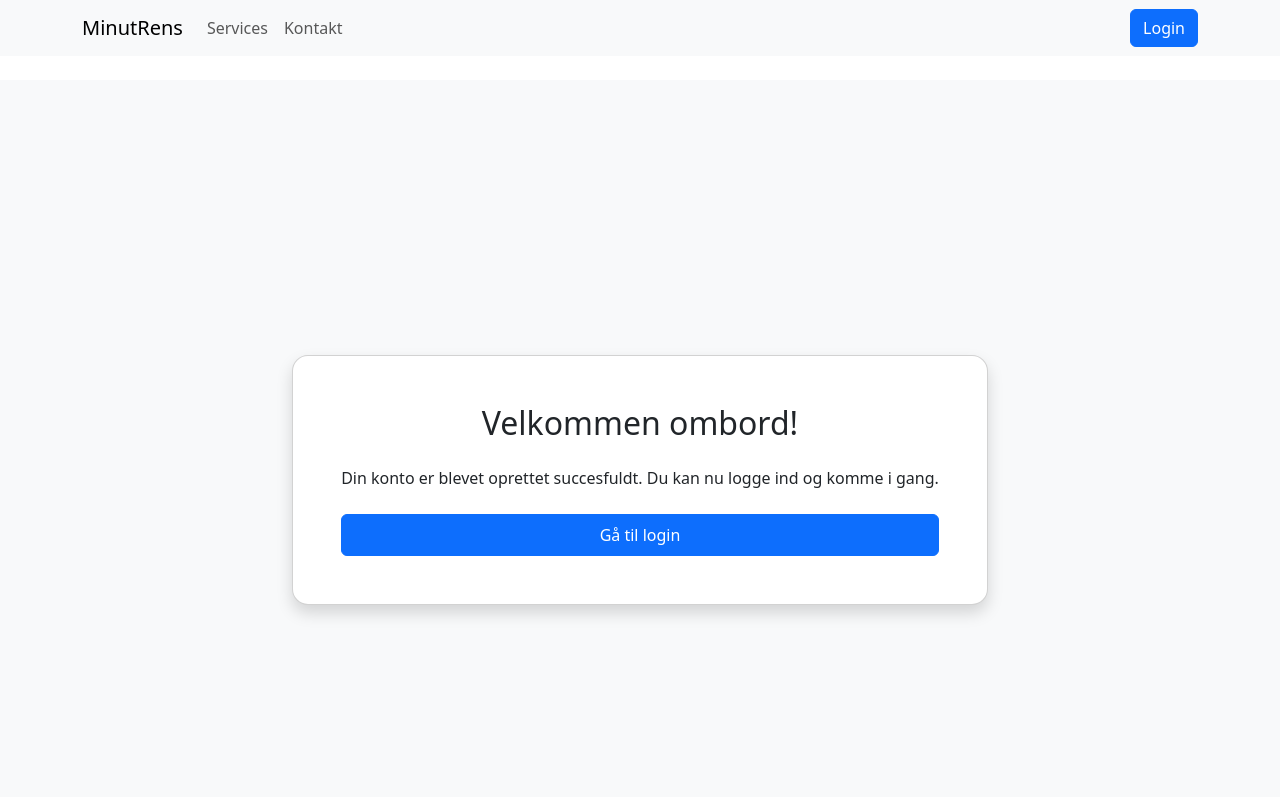
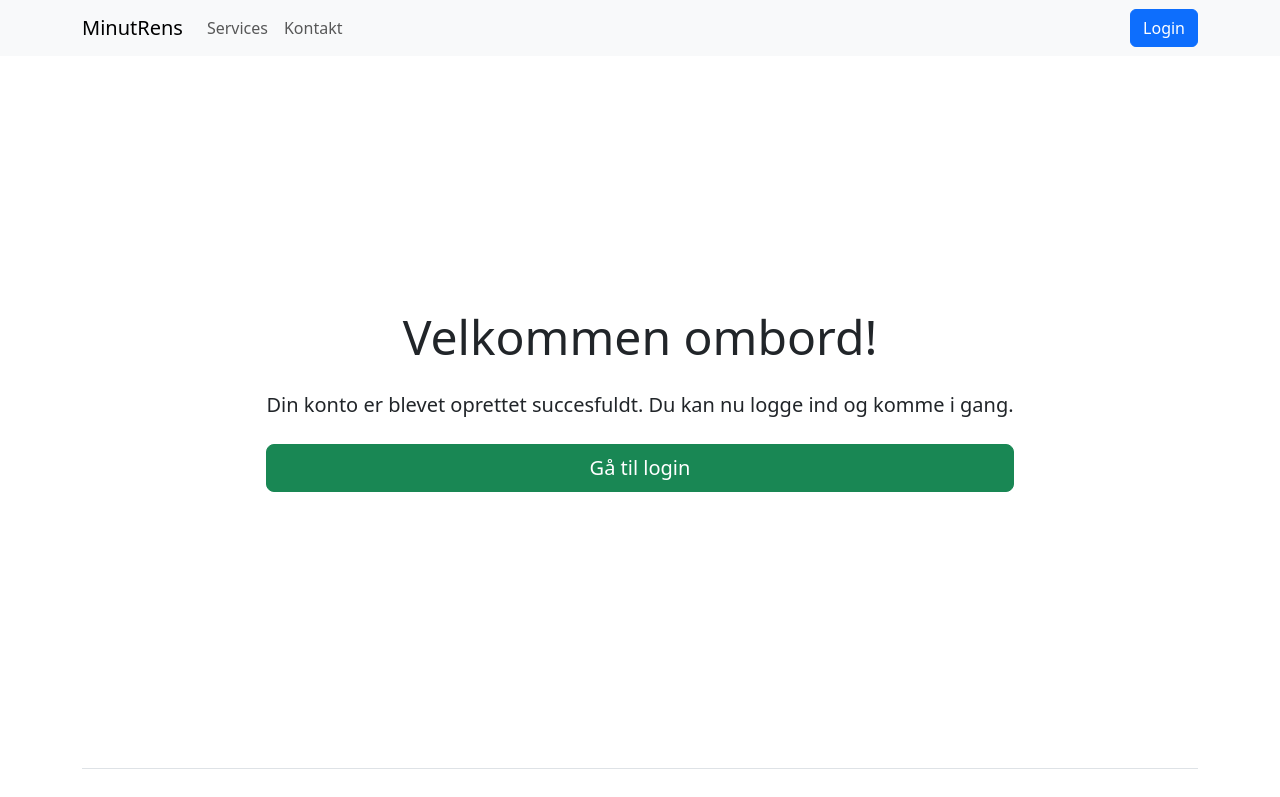
Before and after one commit to Alirazaakhtar/minut-rens-frontend, a React (Create React App) app in the folder minut-rens-frontend/: page /oprettet in a window 1280 px wide. Shown: the top 797 px of the page. Built offline with nearby package versions, Linux system fonts and the light colour scheme.

Commit message:
register success

```diff
--- a/minut-rens-frontend/src/pages/RegistrationSuccess.jsx
+++ b/minut-rens-frontend/src/pages/RegistrationSuccess.jsx
@@ -2,11 +2,11 @@ import { Link } from 'react-router-dom';
 
 const RegistrationSuccess = () => {
   return (
-    <div className="d-flex justify-content-center align-items-center vh-100 bg-light">
-      <div className="card p-5 shadow rounded-4 text-center">
-        <h2 className="mb-4">Velkommen ombord!</h2>
-        <p className="mb-4">Din konto er blevet oprettet succesfuldt. Du kan nu logge ind og komme i gang.</p>
-        <Link to="/login" className="btn btn-primary px-4 py-2">Gå til login</Link>
+    <div className="container d-flex justify-content-center align-items-center" style={{ minHeight: '80vh' }}>
+      <div className="text-center px-3">
+        <h1 className="display-5 mb-4">Velkommen ombord!</h1>
+        <p className="lead mb-4">Din konto er blevet oprettet succesfuldt. Du kan nu logge ind og komme i gang.</p>
+        <Link to="login" className="btn btn-success btn-lg w-100">Gå til login</Link>
       </div>
     </div>
   );
```
